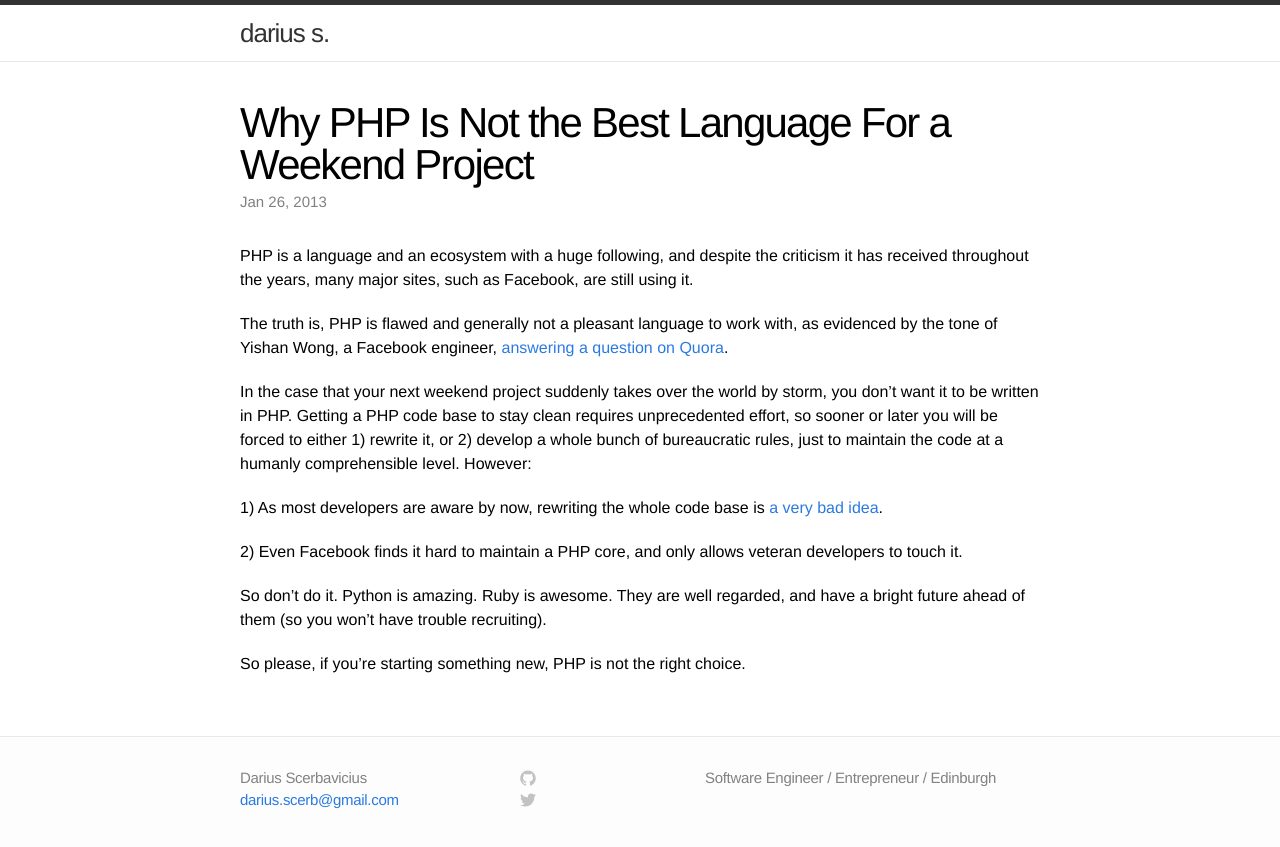
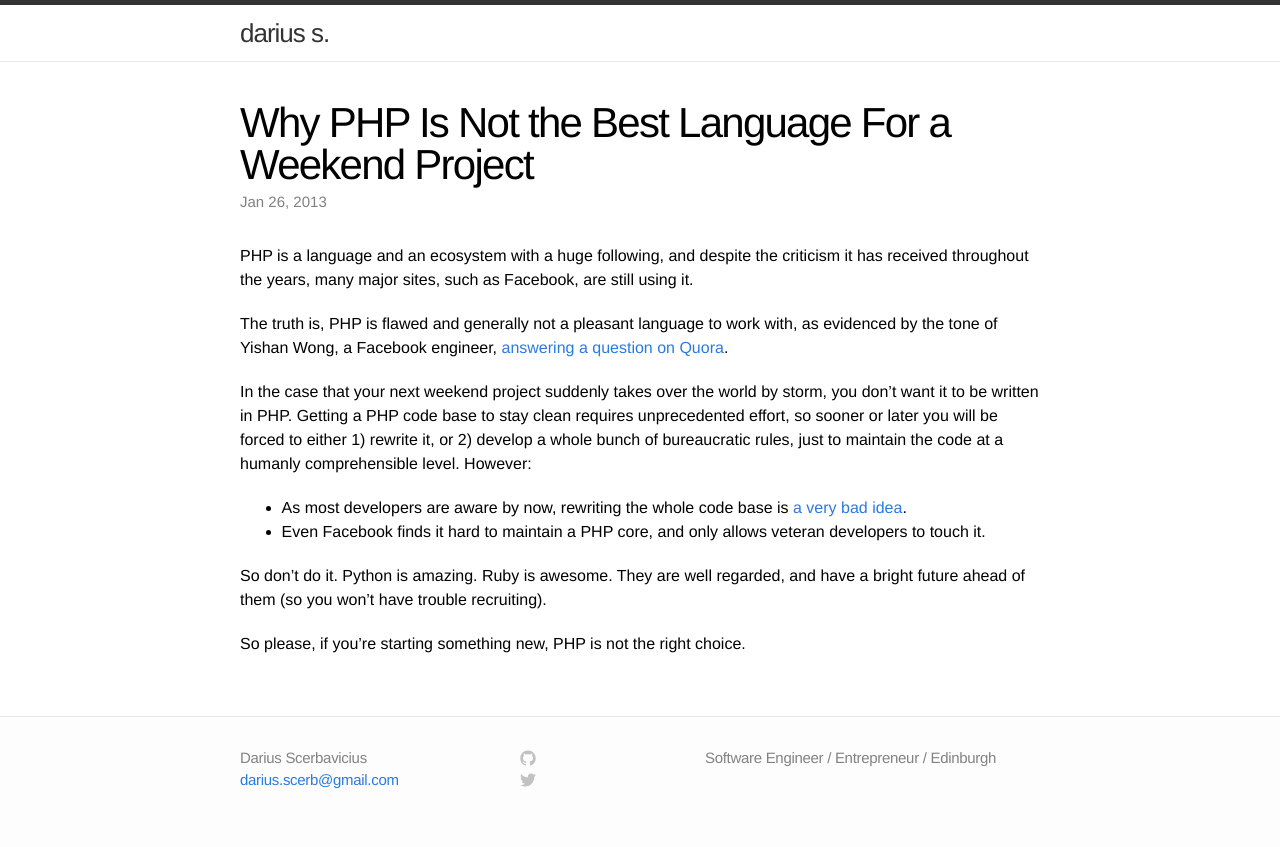
Before and after one commit to darka/dariuss.net, a Jekyll site: the page built from _posts/2013-01-26-why-php-is-not-the-best-language-for-a-weekend-project.markdown, in a window 1280 px wide. Shown: the top 847 px of the page. Built offline with Jekyll 4.4.1, drawn with Linux system fonts in a browser that asks for light colours.

Commit message:
Minor fixes to posts.

```diff
--- a/_posts/2013-01-01-forget-all-your-passwords.markdown
+++ b/_posts/2013-01-01-forget-all-your-passwords.markdown
@@ -23,6 +23,7 @@ KeePass allows you to maintain a database of all of your logins and passwords. O
 The database itself is encrypted, and you can store it where ever you want. What makes most sense, is to just store it on your DropBox account.
 
 The security of the system then depends on two passwords:
+
  * DropBox account password
  * KeePass database password
 
--- a/_posts/2013-01-26-why-php-is-not-the-best-language-for-a-weekend-project.markdown
+++ b/_posts/2013-01-26-why-php-is-not-the-best-language-for-a-weekend-project.markdown
@@ -10,9 +10,8 @@ The truth is, PHP is flawed and generally not a pleasant language to work with,
 
 In the case that your next weekend project suddenly takes over the world by storm, you don't want it to be written in PHP. Getting a PHP code base to stay clean requires unprecedented effort, so sooner or later you will be forced to either 1) rewrite it, or 2) develop a whole bunch of bureaucratic rules, just to maintain the code at a humanly comprehensible level. However:
 
-1) As most developers are aware by now, rewriting the whole code base is [a very bad idea][badidea].
-
-2) Even Facebook finds it hard to maintain a PHP core, and only allows veteran developers to touch it.
+ * As most developers are aware by now, rewriting the whole code base is [a very bad idea][badidea].
+ * Even Facebook finds it hard to maintain a PHP core, and only allows veteran developers to touch it.
 
 So don't do it. Python is amazing. Ruby is awesome. They are well regarded, and have a bright future ahead of them (so you won't have trouble recruiting).
 
```
